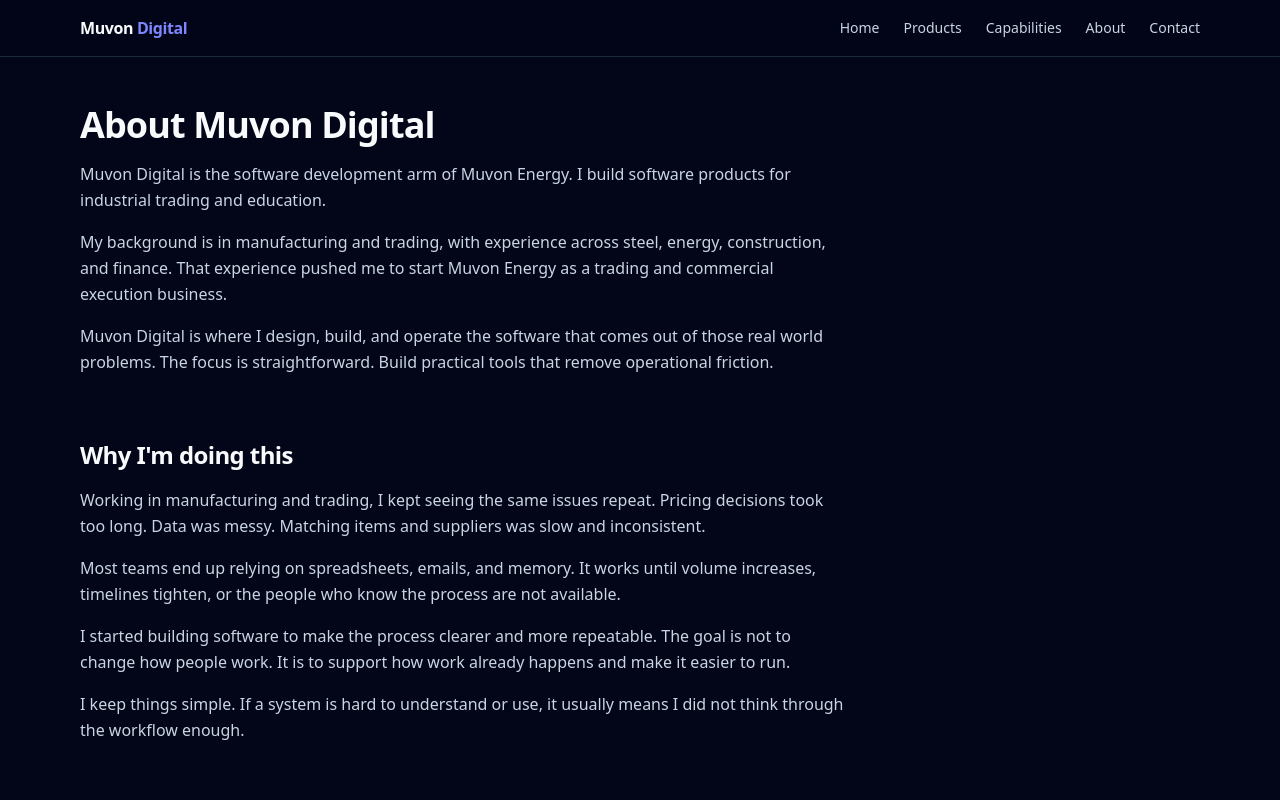
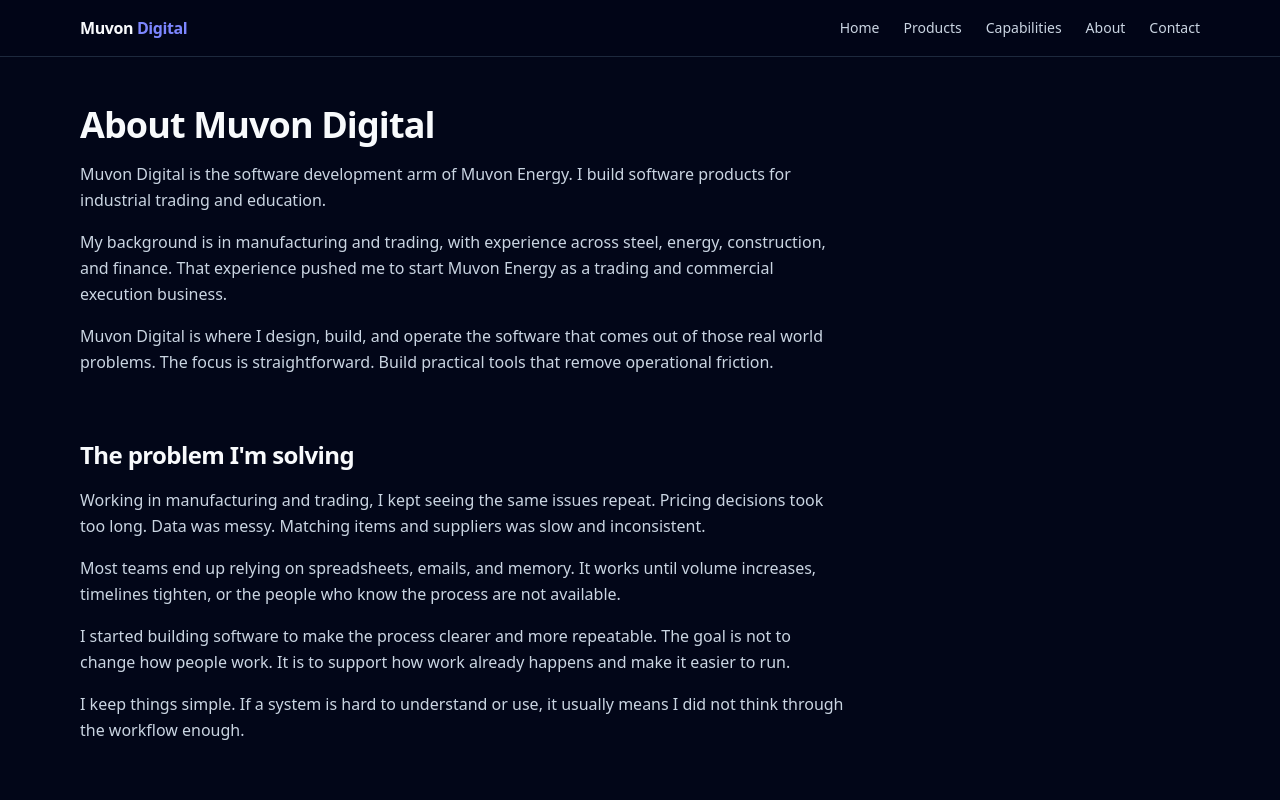
Before and after one commit to azrilxx/mvd, a Next.js app: page /about in a window 1280 px wide. Shown: the top 800 px of the page. Built offline with nearby package versions, Linux system fonts and the light colour scheme.

Commit message:
Change About page heading from 'Why I'm doing this' to 'The problem I'm solving'

```diff
--- a/src/app/about/page.tsx
+++ b/src/app/about/page.tsx
@@ -28,10 +28,10 @@
 					</div>
 				</section>
 
-				{/* Why I'm doing this */}
+				{/* The problem I'm solving */}
 				<section className="space-y-4 max-w-3xl">
 					<h2 className="text-2xl font-semibold tracking-tight text-slate-50">
-						Why I'm doing this
+						The problem I'm solving
 					</h2>
 					<div className="space-y-4 text-slate-300 text-base leading-relaxed">
 						<p>
```
